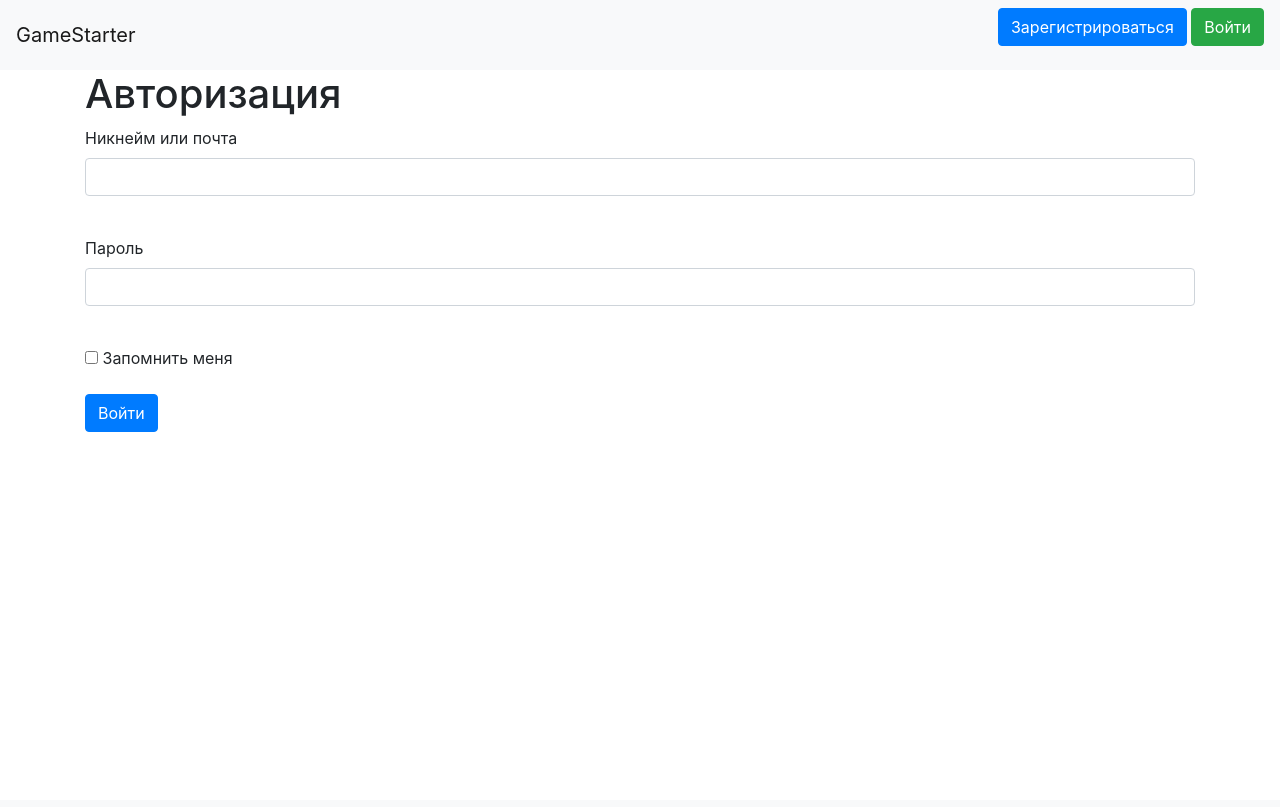
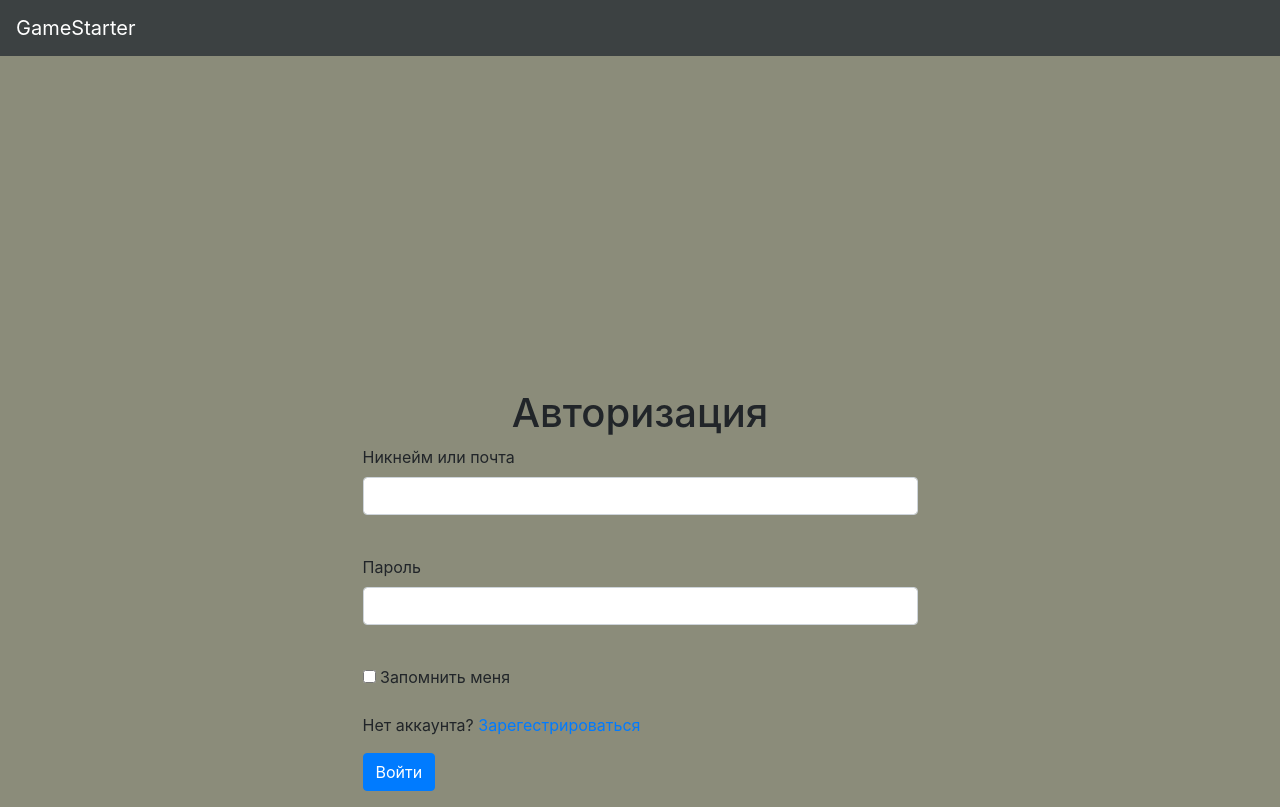
Before and after one commit to The-Mixa/GameStarter, a Flask app: page /login in a window 1280 px wide. Before the commit the page ends 432 px from the top, so only its background shows below. Run offline with Flask 3, Linux system fonts and the light colour scheme; some libraries are stand-ins or nearby versions.

Commit message:
стилистические изменения(попытки)

```diff
--- a/main.py
+++ b/main.py
@@ -37,7 +37,7 @@ def load_user(user_id):
 
 def main():
     db_session.global_init("db/games.sqlite")
-    app.run('127.0.0.1', port=800)
+    app.run('127.0.0.1', port=800, debug=True)
 
 
 @app.route('/register', methods=['GET', 'POST'])
--- /dev/null
+++ b/static/css/login.css
@@ -0,0 +1,13 @@
+h1{
+text-align: center;
+padding-top: 30%;
+}
+form{
+max-width: 50%;
+margin-right: auto;
+margin-left: auto;
+}
+.submit-button{
+margin-right: auto;
+margin-left: auto;
+}
--- a/static/css/style.css
+++ b/static/css/style.css
@@ -0,0 +1,6 @@
+body{
+background-color: #8B8C7A;
+}
+nav{
+background-color: #3c4142;
+}
--- a/templates/base.html
+++ b/templates/base.html
@@ -3,22 +3,17 @@
 <head>
     <meta charset="utf-8">
     <meta name="viewport" content="width=device-width, initial-scale=1, shrink-to-fit=no">
-    <link rel="stylesheet" href="static/css/style.css">
     <link rel="stylesheet" href="https://stackpath.bootstrapcdn.com/bootstrap/4.4.1/css/bootstrap.min.css" integrity="sha384-Vkoo8x4CGsO3+Hhxv8T/Q5PaXtkKtu6ug5TOeNV6gBiFeWPGFN9MuhOf23Q9Ifjh" crossorigin="anonymous">
+    <link rel="stylesheet" href="/static/css/style.css">
     <title>{{ title }}</title>
 </head>
   <body>
     <header>
-      <nav class="navbar navbar-light bg-light">
+      <nav class="navbar navbar-dark">
         <a class="navbar-brand" href="#">GameStarter</a>
 
         {% if current_user.is_authenticated %}
-          <a class="navbar-brand" href="/logout">{{ current_user.name }}</a>
-        {% else %}
-          <p>
-              <a class="btn btn-primary " href="/register">Зарегистрироваться</a>
-              <a class="btn btn-success" href="/login">Войти</a>
-          </p>
+          <a class="navbar-brand" href="#">{{ current_user.name }}</a>
         {% endif %}
       </nav>
     </header>
--- a/templates/login.html
+++ b/templates/login.html
@@ -2,6 +2,7 @@
 
 {% block content %}
     <h1>Авторизация</h1>
+    <link rel="stylesheet" href="/static/css/login.css">
     <form action="" method="post">
         {{ form.hidden_tag() }}
         <p>
@@ -23,7 +24,8 @@
             {% endfor %}
         </p>
         <p>{{ form.remember_me() }} {{ form.remember_me.label }}</p>
-        <p>{{ form.submit(type="submit", class="btn btn-primary") }}</p>
+        <p>Нет аккаунта? <a href="register">Зарегестрироваться</a></p>
+        <p>{{ form.submit(type="submit", class="btn btn-primary")}}</p>
         <div>{{ message }}</div>
     </form>
 {% endblock %}
```
